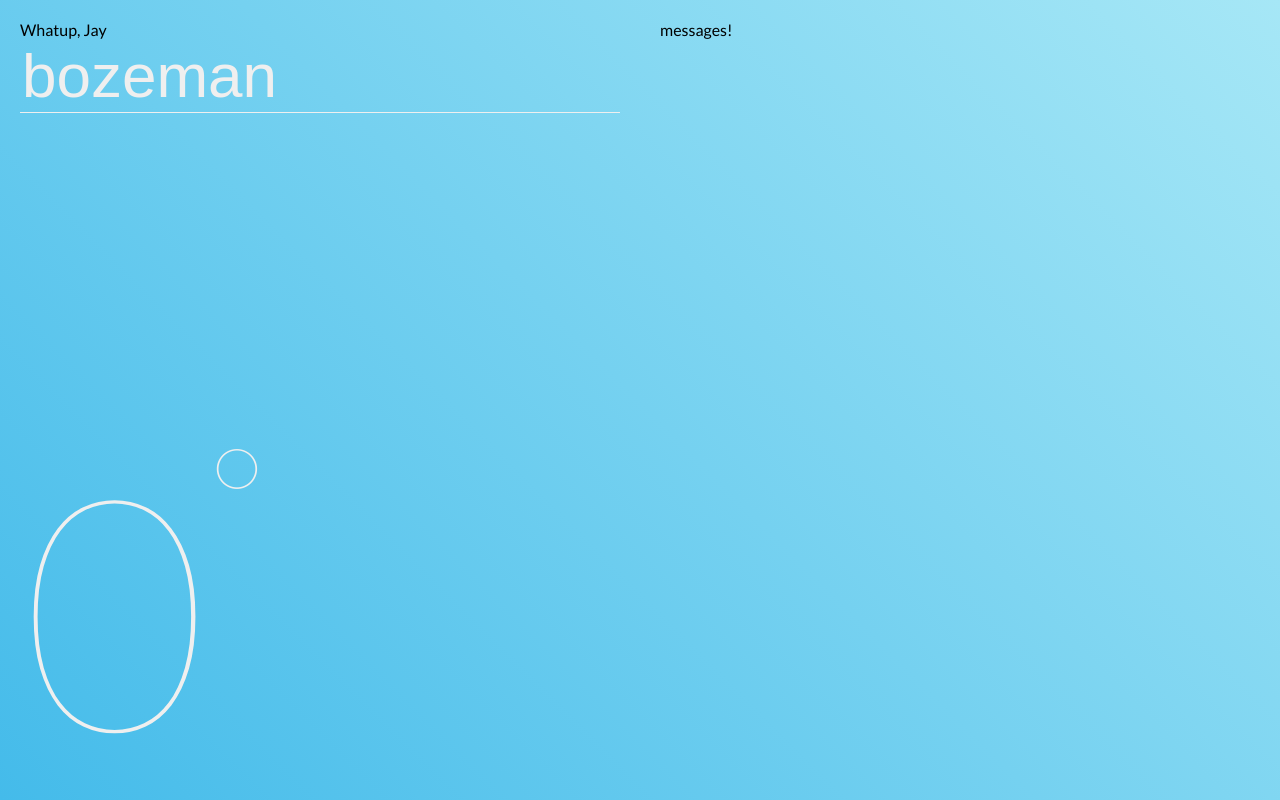
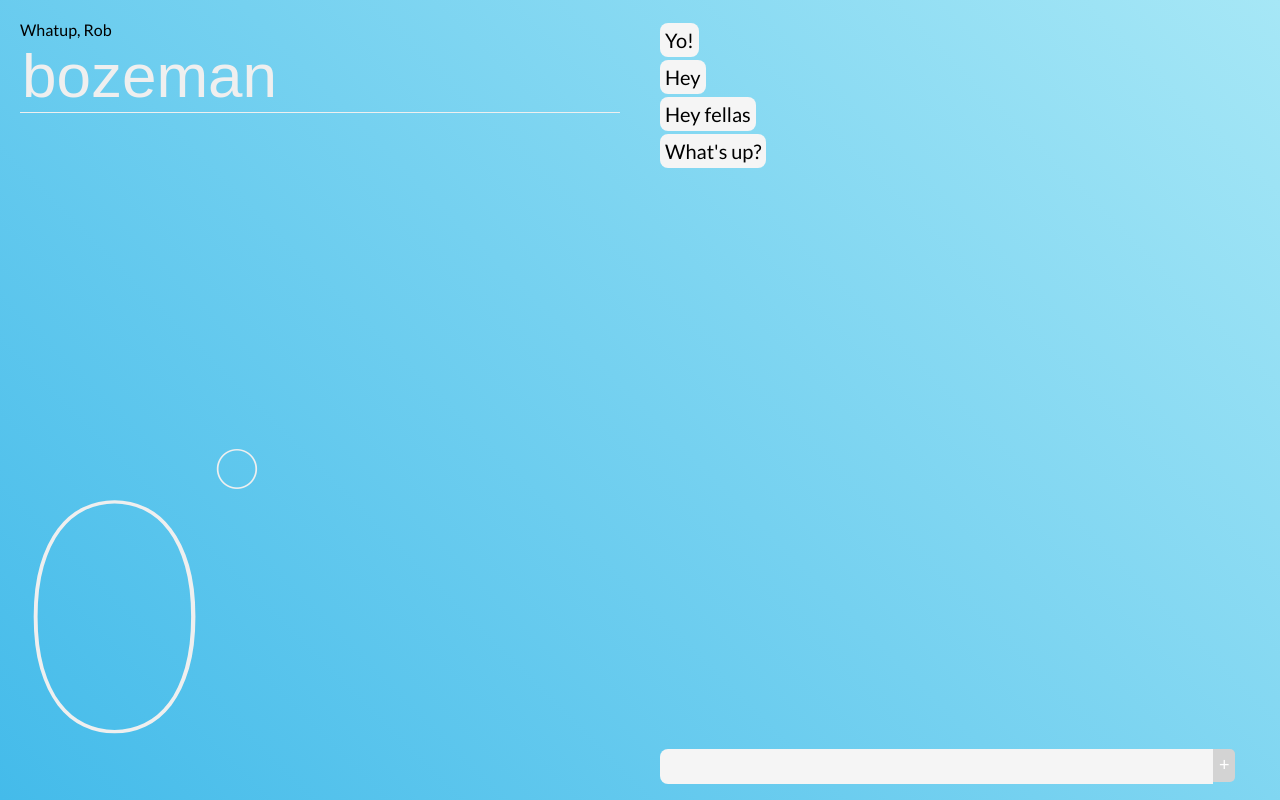
Before and after one commit to fair-weather-friends/seagull, a React app: page / in a window 1280 px wide. Built offline with nearby package versions, Linux system fonts and the light colour scheme; no server answers.

Commit message:
added basic messaging w/ mock data

```diff
--- a/client/actions/actions.js
+++ b/client/actions/actions.js
@@ -10,6 +10,22 @@
  */
 
 import * as types from '../constants/actionTypes';
+
+export const getMessages = data => (dispatch) => {
+    fetch('/api/getMessages')
+        .then(res => res.json())
+        .then(jsonData => {
+            dispatch({
+                type: types.GET_MESSAGES,
+                payload: jsonData,
+            });
+        });
+};
+
+export const addMessage = message => ({
+    type: types.ADD_MESSAGE,
+    payload: message
+})
 
 export const signUp = data => (dispatch) => {
     fetch('/api/signup', {
--- /dev/null
+++ b/client/components/message.js
@@ -0,0 +1,17 @@
+import React from 'react';
+
+const MessageComponent = (props) => {
+    return (
+       <div className={props.message.author === 'Rob' ? 'mine': 'theirs'}>
+            <div className='messageAuthor'>
+                {props.message.author === 'Rob'? '': props.message.author}
+                {props.message.time}
+            </div>
+            <div className='messageBubble'>
+                {props.message.content}
+            </div>
+       </div>
+    );
+};
+
+export default MessageComponent;
--- a/client/constants/actionTypes.js
+++ b/client/constants/actionTypes.js
@@ -12,3 +12,5 @@
 export const LOAD_WEATHER = 'LOAD_WEATHER';
 export const UPDATE_CITY = 'UPDATE_CITY';
 export const SET_USER = 'SET_USER';
+export const ADD_MESSAGE = 'ADD_MESSAGE';
+export const GET_MESSAGES = 'GET_MESSAGES'
--- a/client/container/messenger.js
+++ b/client/container/messenger.js
@@ -1,18 +1,46 @@
 import React, { Component } from 'react';
+import { connect } from 'react-redux';
+import Message from '../components/message';
+import * as actions from '../actions/actions';
+
 
 class Messenger extends Component {
     constructor(props) {
         super(props);
     }
+
+    componentDidMount(){
+        console.log('mounted')
+        this.props.getMessages()
+    }
+
     render() {
+        const messages = this.props.messages.map((message, i) => <Message key={i} message={message}/> )
         return (
             <div className='half'>
                 <div className='inner'>
-                    messages!
+                    {messages}
+                    <form className="formBox" onSubmit={(e) => e.preventDefault()}>
+                        <input id='messageInput' type='text'/>
+                        <button className='messageButton' onClick={this.props.addMessage} >+</button>
+                    </form>
                 </div>
             </div>
         );
     }
 };
 
-export default Messenger;
+const mapStateToProps = (store) => ({
+    messages: store.messageReducer.messages
+});
+
+const mapDispatchToProps = (dispatch) => ({
+    getMessages: () => dispatch(actions.getMessages()),
+    addMessage: () => {
+        const input = document.getElementById('messageInput');
+        dispatch(actions.addMessage(input.value))
+        input.value = "";
+    }
+});
+
+export default connect(mapStateToProps, mapDispatchToProps)(Messenger);
--- a/client/reducers/index.js
+++ b/client/reducers/index.js
@@ -11,7 +11,9 @@
 
 import { combineReducers } from 'redux';
 import reducer from './reducer';
+import messageReducer from './messageReducer'
 
 export default combineReducers({
     reducer,
+    messageReducer
 });
--- /dev/null
+++ b/client/reducers/messageReducer.js
@@ -0,0 +1,50 @@
+import * as types from '../constants/actionTypes';
+
+const initialState = {
+    messages: [
+        {
+        user: 'Rob',
+        id: '0',
+        content: 'Yo!'
+        },
+        {
+        user: 'Jay',
+        id: '1',
+        content: 'Hey'
+        },
+        {
+        user: 'Tristan',
+        id: '2',
+        content: 'Hey fellas'
+        },
+        {
+        user: 'Kenny',
+        id: '3',
+        content: "What's up?"
+        }
+    ],
+};
+
+const messageReducer = (state = initialState, action) => {
+    switch (action.type) {
+        case types.GET_MESSAGES:
+            return {
+                ...state,
+                messages: action.payload
+            }
+
+        case types.ADD_MESSAGE:
+            const messages = state.messages.slice()
+            const newMessage = {author: 'Rob', id: '4', content: action.payload}
+            messages.push(newMessage)
+            return {
+                ...state,
+                messages
+            }
+
+        default:
+            return state;
+    }
+};
+
+export default messageReducer;
--- a/client/reducers/reducer.js
+++ b/client/reducers/reducer.js
@@ -17,7 +17,7 @@ const initialState = {
     gradientStart: '#44bbea',
     gradientEnd: '#a6e7f6',
     loggedIn: false,
-    user: 'Jay'
+    user: 'Rob'
 };
 
 const reducer = (state = initialState, action) => {
--- a/client/scss/application.scss
+++ b/client/scss/application.scss
@@ -1,3 +1,20 @@
+.mine {
+	text-align: right;
+}
+
+.messageBubble {
+	font-size: 20px;
+	padding: 5px;
+	border-radius: 8px;
+	display: inline-block;
+	background-color: whitesmoke;
+}
+
+.messageAuthor {
+	padding-bottom: 3px;
+	opacity: .5;
+}
+
 body {
     margin: 0;
     font-family: 'Lato', sans-serif;
@@ -12,6 +29,38 @@ body {
     height: 100%;
     padding: 0;
     transition: all .3s ease-in-out;
+}
+
+.formBox {
+	position: absolute;
+	bottom: 0;
+	width: 48%;
+}
+
+.formBox input {
+	width: 90%;
+	padding: 10px;
+	border-radius: 8px 0 0 8px;
+	background-color: whitesmoke;
+	border: none;
+}
+
+// .formBox input:active {
+// 	outline: none;
+// }
+
+.formBox input:focus {
+	outline: none;
+}
+
+.messageButton {
+	height: 33px;
+	border: none;
+	background: lightgrey;
+	color: white;
+	font-size: 18px;
+	border-radius: 0 5px 5px 0;
+	position: absolute;
 }
 
 .half {
```
Also changed, not shown: 1 other file (tests, documents, lock files or other folders).
